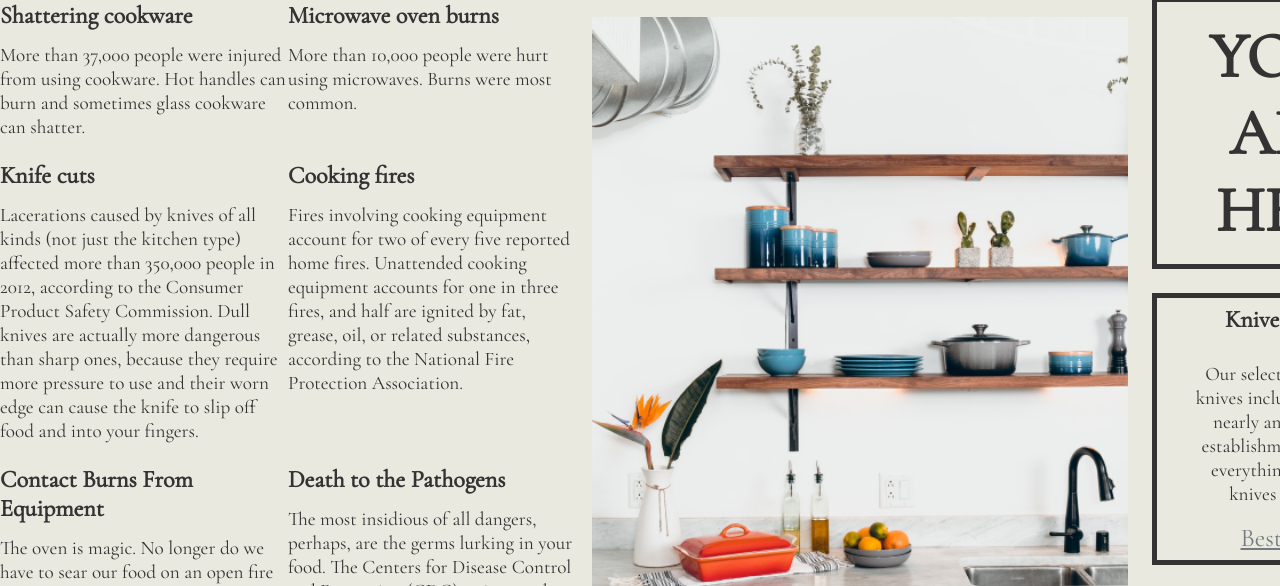
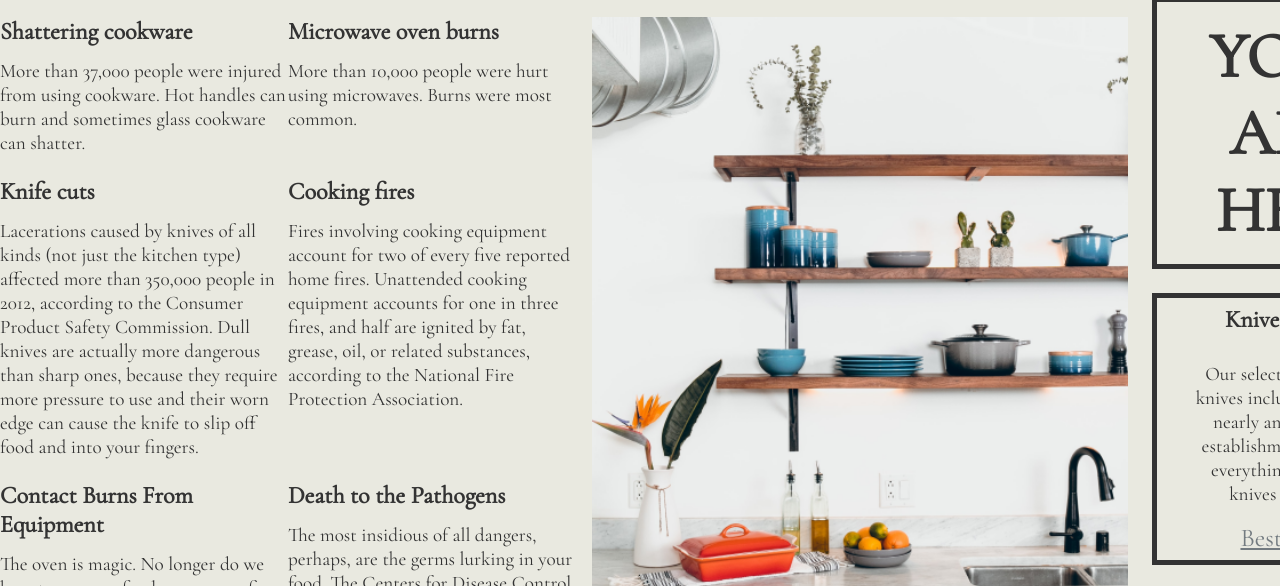
Before and after one commit to manonsfoto/Tag10_Grid_Level-3_3, a plain HTML site: page index.html in a window 1280 px wide. Shown: the part 223-809 px from the top of the page. Drawn offline with Linux system fonts and the light colour scheme.

Commit message:
grid-template-rows geändert

```diff
--- a/assets/css/style.css
+++ b/assets/css/style.css
@@ -54,7 +54,7 @@ main {
   grid-area: c;
   display: grid;
   grid-template-columns: 25% 25% 50%;
-  grid-template-rows: 5rem 10rem 19rem 1fr;
+  grid-template-rows: 6rem 10rem 19rem 1fr;
   grid-template-areas:
     "e e e"
     "g h f"
@@ -131,7 +131,6 @@ h2 {
 .main-items8 img {
   width: 34.5rem;
   padding-left: 1rem;
-  padding-top: 1rem;
 }
 .main-items8 p {
   padding-top: 0;
```
